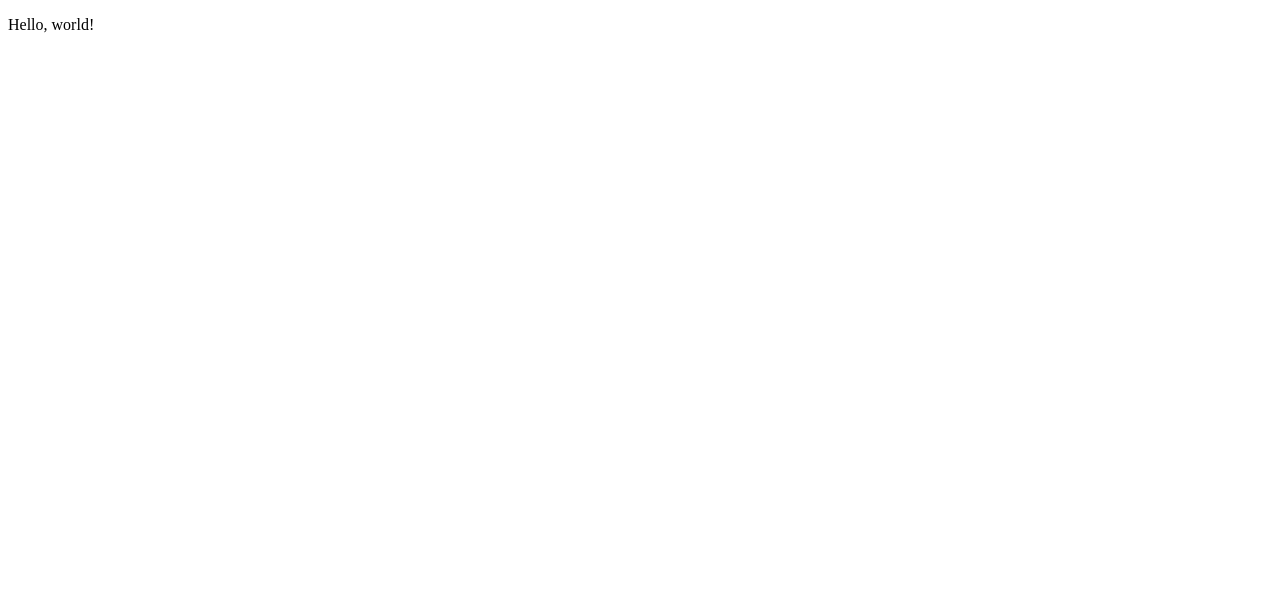
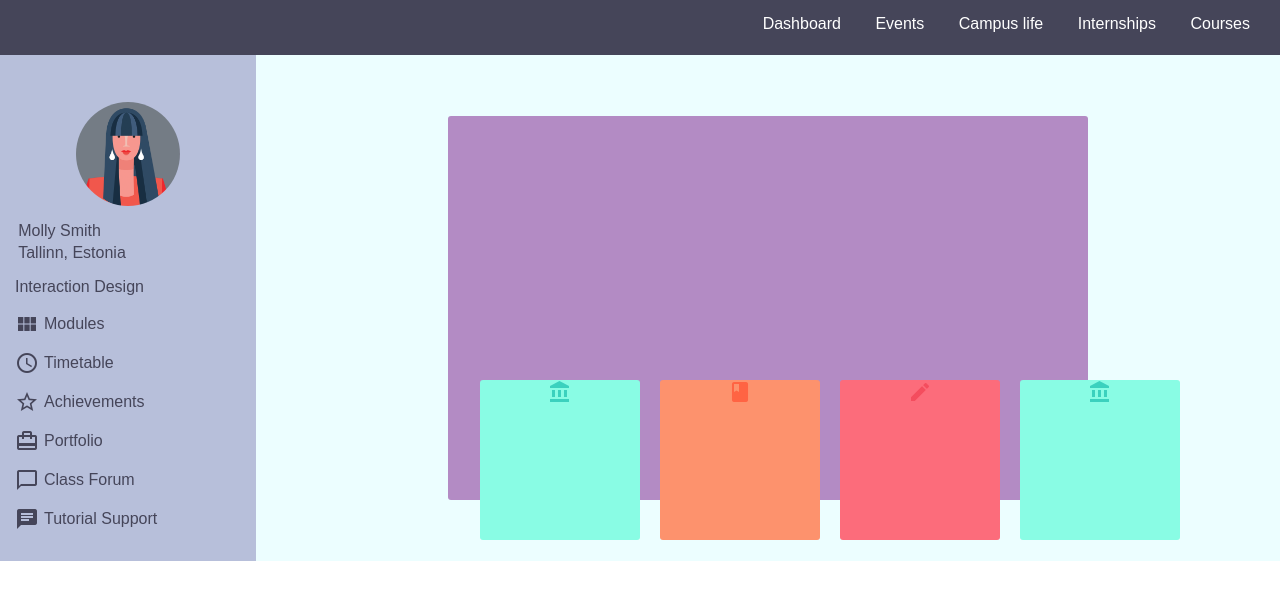
Before and after one commit to karolinkk/design-challenges, a website: page Yuni/index.html in a window 1280 px wide. Drawn offline with Linux system fonts and the light colour scheme.

Commit message:
design challenge
design challenge

```diff
--- a/Yuni/index.html
+++ b/Yuni/index.html
@@ -4,9 +4,49 @@
   <meta charset="UTF-8">
   <meta name="viewport" content="width=device-width, initial-scale=1.0">
   <meta http-equiv="X-UA-Compatible" content="ie=edge">
-  <title>Yuni challenge</title>
+  <link rel="stylesheet" type="text/css" href="styles.css">
+  <link href="https://fonts.googleapis.com/icon?family=Material+Icons" rel="stylesheet">
+  <title>Document</title>
 </head>
 <body>
-  <p>Hello, world!</p>
+  <div class="container">
+    <header>
+      <a href="">Dashboard</a>
+      <a href="">Events</a>
+      <a href="">Campus life</a>
+      <a href="">Internships</a>
+      <a href="">Courses</a>
+    </header>
+    <aside>
+      <img src="molly.png" alt="" class="img-circle">
+      <p class="description">Molly Smith</p>
+      <p class="description">Tallinn, Estonia</p>
+      <p>Interaction Design</p>
+      <a href=""><i class="material-icons">view_module</i><span>Modules</span></a>
+      <a href=""><i class="material-icons">access_time</i><span>Timetable</span></a>
+      <a href=""><i class="material-icons">star_border</i><span>Achievements</span></a>
+      <a href=""><i class="material-icons">card_travel</i><span>Portfolio</span></a>
+      <a href=""><i class="material-icons">chat_bubble_outline</i><span>Class Forum</span></a>
+      <a href=""><i class="material-icons">chat</i><span>Tutorial Support</span></a>
+    </aside>
+    <main>
+      <div class="card">
+        <div class="card-1">
+          <span><i class="material-icons">account_balance</i></span>
+        </div>
+        <div class="card-2">
+          <span><i class="material-icons">book</i></span>
+        </div>
+        <div class="card-3">
+          <span><i class="material-icons">create</i></span>
+        </div>
+        <div class="card-4">
+          <span><i class="material-icons">account_balance</i></span>
+        </div>
+      </div>
+
+
+    </main>
+  </div>
 </body>
 </html>
--- /dev/null
+++ b/Yuni/styles.css
@@ -0,0 +1,159 @@
+html {
+  margin: 0;
+  height: 100%;
+  font-family: 'arial', sans-serif;
+  color: #454559;
+}
+
+body {
+  margin: 0;
+  min-height: 100%;
+}
+
+.container {
+  display: grid;
+}
+
+header {
+  grid-area: header;
+  background-color: #454559;
+  text-align: right;
+  padding: 15px;
+}
+
+header > a {
+  color: #fff;
+  text-decoration: none;
+  margin: 15px;
+}
+
+header > a:active {
+  border-bottom: 3px solid #5ef4b8;
+}
+
+aside {
+  grid-area: aside;
+  background-color: #b7bfda;
+  padding: 15px;
+  display: inline-block;
+}
+
+aside > a {
+  color: #454559;
+  box-sizing: border-box;
+  /*display: block;*/
+  text-decoration: none;
+  margin: 15px auto;
+  display: flex;
+}
+
+aside > a > span {
+  /*vertical-align: middle;*/
+  margin: auto 5px;
+  justify-content: center;
+}
+
+aside > a:active {
+  font-weight: bold;
+}
+
+aside > a:active > i {
+  color: #5ef4b8;
+}
+
+main {
+  grid-area: main;
+  background-color: #ecfeff;
+  display: flex;
+  z-index: -1;
+  justify-content: center;
+  align-items: center;
+}
+
+.card {
+  background-color: #b38bc4;
+  width: 40em;
+  height: 24em;
+  /*z-index: 1;*/
+  /*justify-content: center;
+  align-items: center;*/
+  position: relative;
+}
+
+.card-1 {
+  background-color: #89fce4;
+  /*display: flex;
+  justify-content: center;
+  align-items: center;*/
+
+  /*vertical-align: middle;*/
+
+}
+
+.card-1 > span, .card-2 > span, .card-3 > span, .card-4 > span {
+  display: inline-block;
+}
+
+.card-1 > span >  i, .card-4 > span >  i {
+  color: #3bd1be;
+}
+
+.card-2 {
+  background-color: #fd926d;
+  left: 180px;
+}
+
+.card-2 > span >  i {
+  color: #ff6443;
+}
+
+.card-3 {
+  background-color: #fc6c7b;
+  left: 360px;
+}
+
+.card-3 > span > i {
+  color: #f44d5e;
+}
+
+.card-4 {
+  background-color: #89fce4;
+  left: 540px;
+}
+
+
+.card-1, .card-2, .card-3, .card-4 {
+  height: 10em;
+  width:  10em;
+  margin-left: 2em;
+  display: inline-block;
+  /*z-index: 2;*/
+  position: absolute;
+  bottom: -40px;
+  margin: auto 32px;
+  text-align: center;
+}
+
+.card, .card-1, .card-2, .card-3, .card-4 {
+  border-radius: 3px;
+}
+
+.container {
+  grid-template-columns: 1fr 1fr 1fr 1fr 1fr;
+  grid-template-rows: 10% auto;
+  grid-template-areas:
+  "header header header header header"
+  "aside main main main main";
+}
+
+.img-circle {
+  width: 6.5em;
+  border-radius: 50%;
+  display: block;
+  margin: 2em auto 1em auto;
+}
+
+.description {
+  margin:.2em;
+  padding:0;
+}
```
Also changed, not shown: Yuni/molly.png (added).
